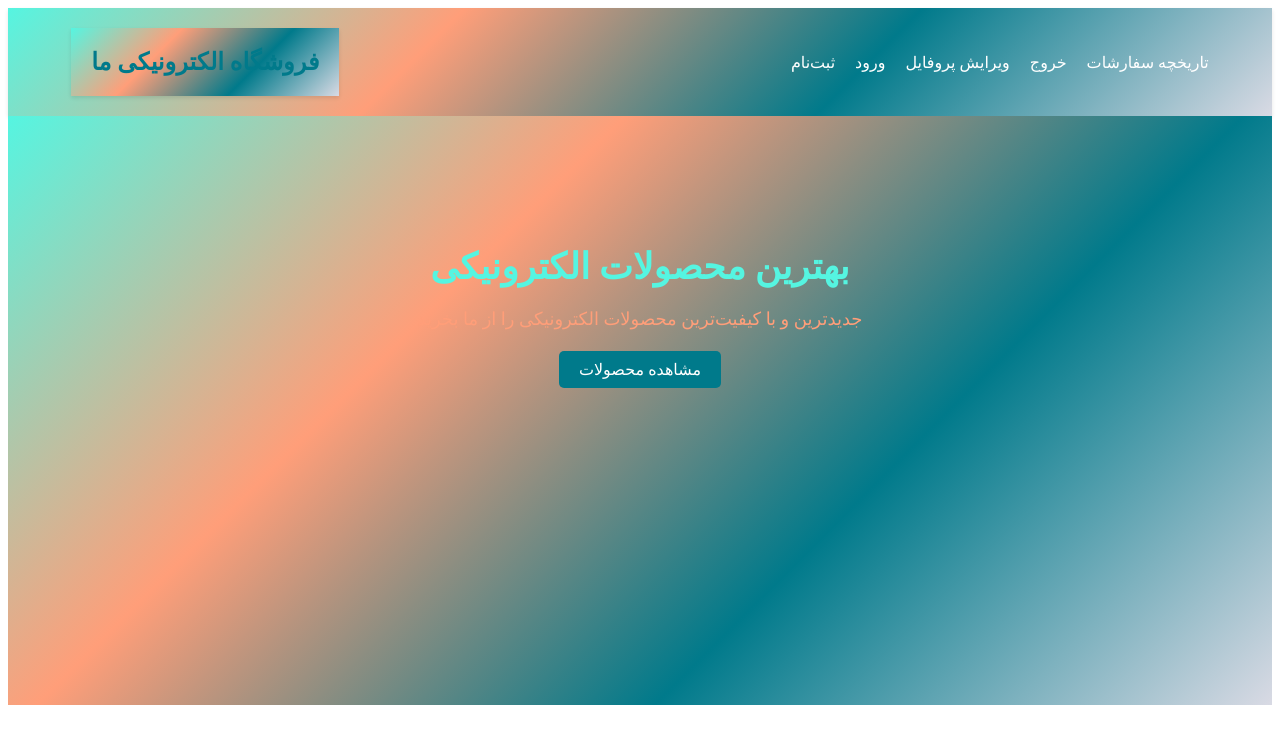
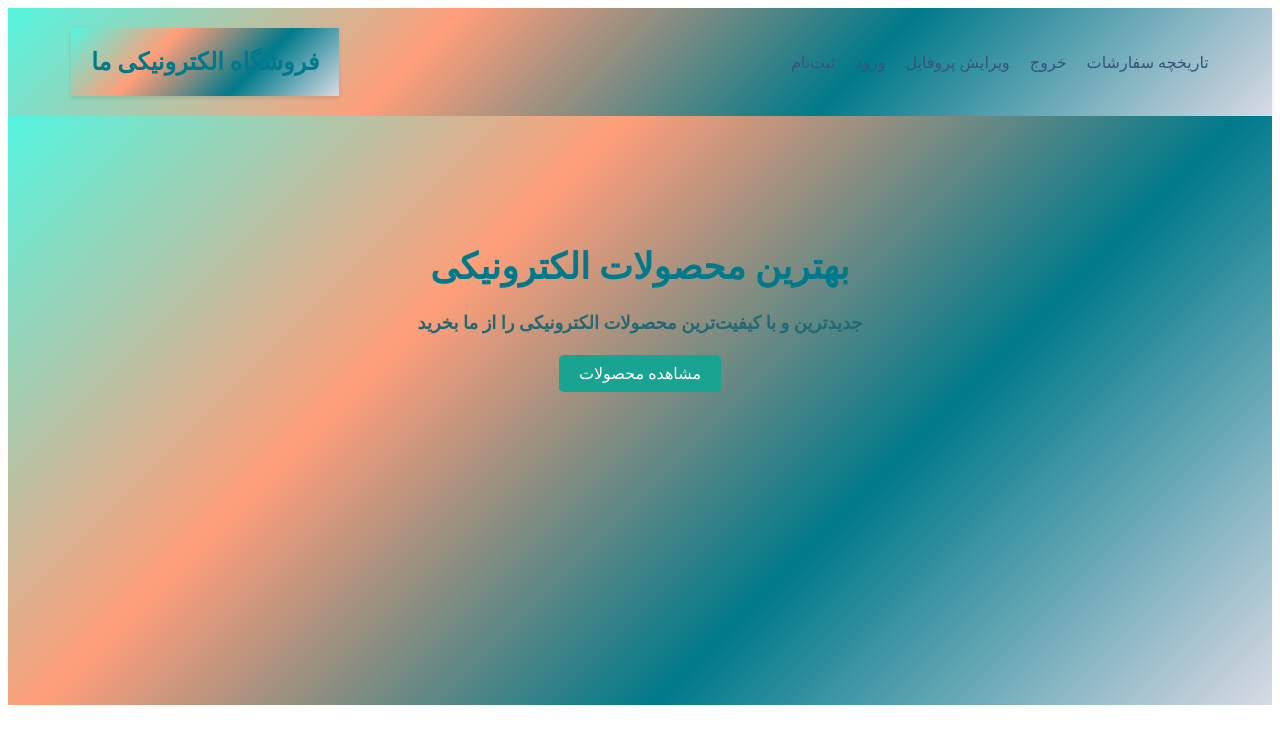
Before and after one commit to abolfazlyousefi5/Ecommerce, a PHP site: page / in a window 1280 px wide. Shown: the top 745 px of the page. Run offline with PHP 8.4, Linux system fonts and the light colour scheme.

Commit message:
change color

```diff
--- a/assets/css/header.css
+++ b/assets/css/header.css
@@ -30,7 +30,7 @@ header nav ul li {
 }
 
 header nav ul li a {
-    color: white;
+    color: #34567a;
     text-decoration: none;
     font-size: 16px;
     transition: color 0.3s;
--- a/assets/css/home.css
+++ b/assets/css/home.css
@@ -9,17 +9,17 @@
 .hero h2 {
   font-size: 36px;
   margin-bottom: 20px;
-  color: #55f5e1; /* رنگ متن عنوان */
+  color: #007a8b; /* رنگ متن عنوان */
 }
 
-.hero p {
+.hero h4 {
   font-size: 18px;
   margin-bottom: 30px;
-  color: #ff9e79; /* رنگ متن توضیحات */
+  color: #246872; /* رنگ متن توضیحات */
 }
 
 .hero .btn {
-  background-color: #007a8b; /* رنگ دکمه */
+  background-color: #19a492;  /* رنگ دکمه */
   color: white;
   padding: 10px 20px;
   text-decoration: none;
@@ -28,5 +28,5 @@
 }
 
 .hero .btn:hover {
-  background-color: #55f5e1; /* رنگ دکمه در حالت هاور */
+  background-color: #007a8b; /* رنگ دکمه در حالت هاور */
 }
--- a/assets/css/order_history.css
+++ b/assets/css/order_history.css
@@ -30,7 +30,7 @@
 .return-btn {
   display: inline-block;
   padding: 10px 20px;
-  background-color: #ff9e79; /* رنگ دکمه */
+  background-color: #4945c0; /* رنگ دکمه */
   color: #fff;
   text-decoration: none;
   border-radius: 5px;
--- a/index.php
+++ b/index.php
@@ -25,7 +25,7 @@
     <main>
         <div class="hero">
             <h2>بهترین محصولات الکترونیکی</h2>
-            <p>جدیدترین و با کیفیت‌ترین محصولات الکترونیکی را از ما بخرید</p>
+            <h4>جدیدترین و با کیفیت‌ترین محصولات الکترونیکی را از ما بخرید</h4>
             <a href="controllers/product_controller.php" class="btn">مشاهده محصولات</a>
         </div>
     </main>
```
